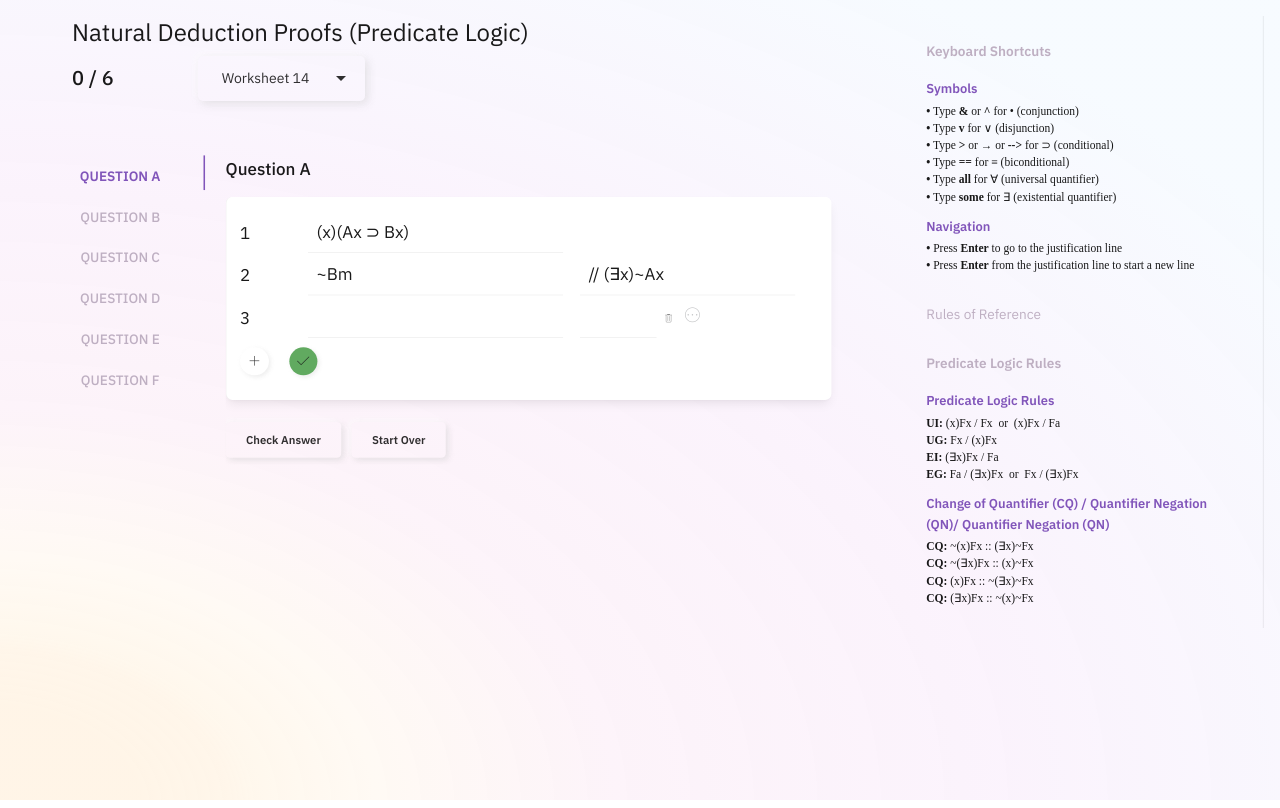
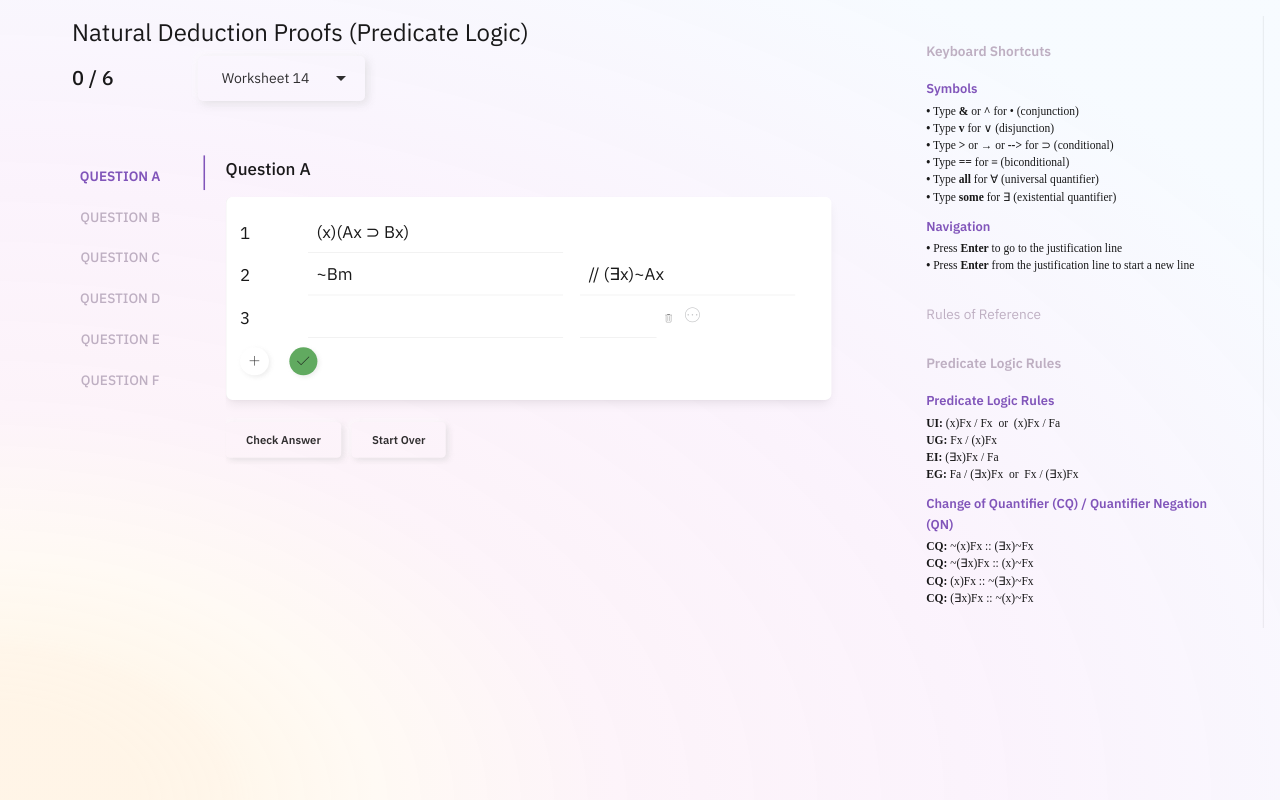
Before and after one commit to m-ades/hurley-logic, a React (Vite) app: page / in a window 1280 px wide. Both pictures are taken after a click on the button 1211 px from the left and 362 px from the top of the page. Built offline with nearby package versions, Linux system fonts and the light colour scheme; some icons are missing.

Commit message:
fix cq/qn label

```diff
--- a/src/components/rulesreference.jsx
+++ b/src/components/rulesreference.jsx
@@ -162,7 +162,7 @@ export default function RulesReference() {
           <div><strong>EG:</strong> Fa / (∃x)Fx &nbsp;or&nbsp; Fx / (∃x)Fx</div>
         </Box>
         <Typography variant="subtitle2" sx={{ fontWeight: 700, mb: 0.5, color: '#8155ba', fontSize: '0.95rem' }}>
-          Change of Quantifier (CQ) / Quantifier Negation (QN)/  Quantifier Negation (QN)
+          Change of Quantifier (CQ) / Quantifier Negation (QN)
         </Typography>
         <Box component="div" sx={{ mb: 1.5, fontSize: '0.85rem' }}>
           <div><strong>CQ:</strong> ~(x)Fx :: (∃x)~Fx</div>
```
